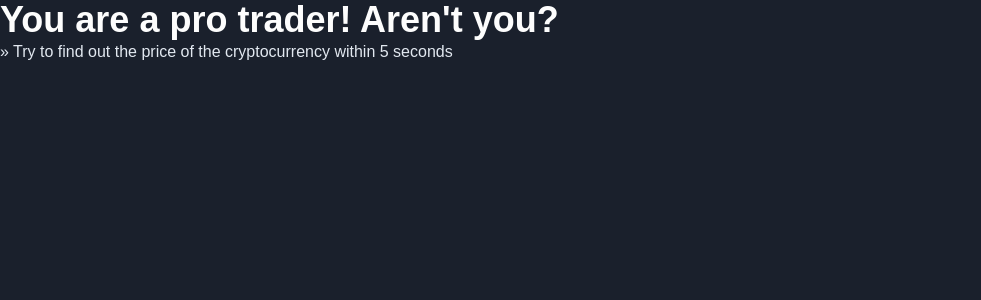
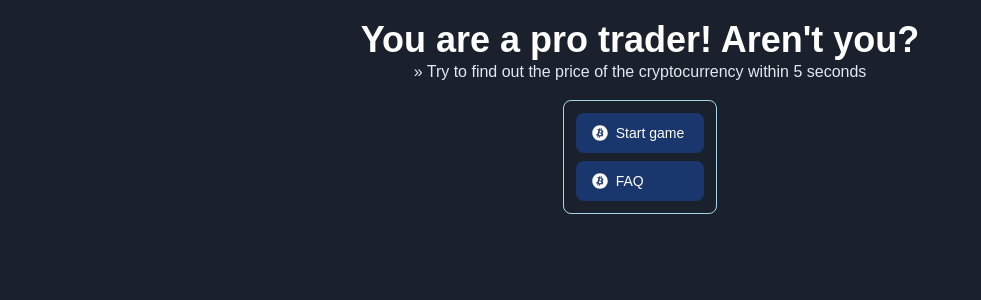
Before and after one commit to Joadevy/Trader-or-not-next, a Next.js app: page / in a window 1280 px wide. Shown: the top 300 px of the page, without its empty margins (0-981 px from the left). Built offline with nearby package versions, Linux system fonts and the light colour scheme; a web font is replaced by a local one.

Commit message:
feat: add basic functionality

```diff
--- a/src/app/page.tsx
+++ b/src/app/page.tsx
@@ -3,7 +3,16 @@ import HomeMenu from "@/components/homeMenu";
 
 export default function Home() {
   return (
-    <main>
+    <main className="flex flex-col gap-4 min-h-screen items-center">
+      <header className="text-dark-text flex flex-col items-center mt-5">
+        <h1 className="text-4xl font-bold text-dark-title">
+          You are a pro trader! Aren&apos;t you?
+        </h1>
+        <p>
+          » Try to find out the price of the cryptocurrency within 5 seconds
+        </p>
+      </header>
+
       <HomeMenu />
     </main>
   );
--- /dev/null
+++ b/src/components/Buttons/HomeButton/HomeButton.tsx
@@ -0,0 +1,31 @@
+type Props = {
+  text: string;
+  handleClick: () => void;
+};
+
+export const HomeButton = ({ text, handleClick }: Props) => {
+  return (
+    <button
+      className="text-dark-title bg-dark-blue-100 hover:bg-dark-blue-100/80 focus:ring-4 focus:outline-none focus:ring-dark-blue-100/50 font-medium rounded-lg text-sm px-5 py-2.5 text-center inline-flex items-center dark:hover:bg-dark-blue-100/80 dark:focus:ring-dark-blue-100/40"
+      type="button"
+      onClick={handleClick}
+    >
+      <svg
+        aria-hidden="true"
+        className="w-4 h-4 mr-2 -ml-1"
+        data-icon="bitcoin"
+        data-prefix="fab"
+        focusable="false"
+        role="img"
+        viewBox="0 0 512 512"
+        xmlns="http://www.w3.org/2000/svg"
+      >
+        <path
+          d="M504 256c0 136.1-111 248-248 248S8 392.1 8 256 119 8 256 8s248 111 248 248zm-141.7-35.33c4.937-32.1-20.19-50.74-54.55-62.57l11.15-44.7-27.21-6.781-10.85 43.52c-7.154-1.783-14.5-3.464-21.8-5.13l10.93-43.81-27.2-6.781-11.15 44.69c-5.922-1.349-11.73-2.682-17.38-4.084l.031-.14-37.53-9.37-7.239 29.06s20.19 4.627 19.76 4.913c11.02 2.751 13.01 10.04 12.68 15.82l-12.7 50.92c.76 .194 1.744 .473 2.829 .907-.907-.225-1.876-.473-2.876-.713l-17.8 71.34c-1.349 3.348-4.767 8.37-12.47 6.464 .271 .395-19.78-4.937-19.78-4.937l-13.51 31.15 35.41 8.827c6.588 1.651 13.05 3.379 19.4 5.006l-11.26 45.21 27.18 6.781 11.15-44.73a1038 1038 0 0 0 21.69 5.627l-11.11 44.52 27.21 6.781 11.26-45.13c46.4 8.781 81.3 5.239 95.99-36.73 11.84-33.79-.589-53.28-25-65.99 17.78-4.098 31.17-15.79 34.75-39.95zm-62.18 87.18c-8.41 33.79-65.31 15.52-83.75 10.94l14.94-59.9c18.45 4.603 77.6 13.72 68.81 48.96zm8.417-87.67c-7.673 30.74-55.03 15.12-70.39 11.29l13.55-54.33c15.36 3.828 64.84 10.97 56.85 43.03z"
+          fill="currentColor"
+        />
+      </svg>
+      {text}
+    </button>
+  );
+};
--- /dev/null
+++ b/src/components/Buttons/HomeButton/index.ts
@@ -0,0 +1,3 @@
+import { HomeButton } from "./HomeButton";
+
+export default HomeButton;
--- /dev/null
+++ b/src/components/Game/Game.tsx
@@ -0,0 +1,88 @@
+import { useEffect, useState } from "react";
+
+import HomeButton from "../Buttons/HomeButton";
+
+import { CryptoTicker, getRandomCrypto } from "./gameHelpers";
+
+// eslint-disable-next-line import/no-unresolved
+import { getPrice } from "@/utils/api/api";
+
+type Props = {
+  backToHome: () => void;
+};
+
+const Game = ({ backToHome }: Props) => {
+  const [isPlaying, setIsPlaying] = useState(true);
+  const [score, setScore] = useState(0);
+  const [ticker, setTicker] = useState<CryptoTicker>(getRandomCrypto());
+  const [tickerPrice, setTickerPrice] = useState<null | number>(null);
+
+  useEffect(() => {
+    getPrice(ticker.symbol).then((price) => setTickerPrice(price));
+  }, [ticker]);
+
+  const backToHomeFromGame = () => {
+    setIsPlaying(false);
+    backToHome();
+  };
+
+  if (!tickerPrice) return <div className="text-dark-blue-200">Loading...</div>;
+
+  const higherPriceSelected = async (isHigher: boolean) => {
+    setTimeout(async () => {
+      const newPrice = await getPrice(ticker.symbol);
+
+      if (newPrice > tickerPrice && isHigher) {
+        setScore(score + 1);
+      } else if (newPrice < tickerPrice && !isHigher) {
+        setScore(score + 1);
+      }
+
+      playAnotherRound();
+    }, 5000);
+  };
+
+  const playAnotherRound = () => {
+    let newTicker = getRandomCrypto();
+
+    while (newTicker.symbol === ticker.symbol) {
+      newTicker = getRandomCrypto();
+    }
+    setTicker(newTicker);
+  };
+
+  const playAgain = () => {
+    setScore(0);
+    setTicker(getRandomCrypto());
+  };
+
+  return (
+    <main className="text-dark-text border border-dark-blue-100 p-4 rounded-lg">
+      <div className="font-bold">Score: {score}</div>
+      <header>
+        <h2>
+          Cryptocurrency name:{" "}
+          <span className=" text-dark-blue-300">
+            {ticker.name} ({ticker.shortName})
+          </span>
+        </h2>
+        <h2>
+          Actual Price:{" "}
+          <span className=" text-dark-blue-300">{tickerPrice.toFixed(2)}</span>
+        </h2>
+      </header>
+      <div className="flex gap-2 mt-5">
+        <HomeButton
+          handleClick={() => higherPriceSelected(true)}
+          text="Higher price"
+        />
+        <HomeButton
+          handleClick={() => higherPriceSelected(false)}
+          text="Lower price"
+        />
+      </div>
+    </main>
+  );
+};
+
+export default Game;
--- /dev/null
+++ b/src/components/Game/gameHelpers.ts
@@ -0,0 +1,19 @@
+export type CryptoTicker = {
+  symbol: string;
+  name: string;
+  shortName: string;
+};
+
+const tickers: CryptoTicker[] = [
+  { symbol: "BTCUSDT", name: "Bitcoin", shortName: "BTC" },
+  { symbol: "ETHUSDT", name: "Ethereum", shortName: "ETH" },
+  { symbol: "SOLUSDT", name: "Solana", shortName: "SOL" },
+  { symbol: "BNBUSDT", name: "Binance Coin", shortName: "BNB" },
+  { symbol: "LTCUSDT", name: "Litecoin", shortName: "LTC" },
+];
+
+export const getRandomCrypto = () => {
+  const randomIndex = Math.floor(Math.random() * tickers.length);
+
+  return tickers[randomIndex];
+};
--- /dev/null
+++ b/src/components/Game/index.ts
@@ -0,0 +1,3 @@
+import Game from "./Game";
+
+export default Game;
--- a/src/components/homeMenu/homeMenu.tsx
+++ b/src/components/homeMenu/homeMenu.tsx
@@ -1,10 +1,38 @@
+"use client";
+
+import { useState } from "react";
+
+import Game from "../Game";
+import HomeButton from "../Buttons/HomeButton";
+
 const HomeMenu = () => {
+  const [isPlaying, setIsPlaying] = useState(false);
+  const [openFAQ, setOpenFAQ] = useState(false);
+
+  const handleStartPlay = () => {
+    setIsPlaying(true);
+  };
+
+  const backToHomeFromGame = () => {
+    setIsPlaying(false);
+  };
+
+  const handleOpenFAQ = () => {
+    setOpenFAQ(true);
+  };
+
+  const handleCloseFAQ = () => {
+    setOpenFAQ(false);
+  };
+
+  if (isPlaying) return <Game backToHome={() => backToHomeFromGame()} />;
+
+  // if (openFAQ) return <FAQ />;
+
   return (
-    <div className="text-dark-text">
-      <h1 className="text-4xl font-bold text-dark-title">
-        You are a pro trader! Aren&apos;t you?
-      </h1>
-      <p>» Try to find out the price of the cryptocurrency within 5 seconds</p>
+    <div className="text-dark-text border border-dark-blue-300 rounded-lg p-3 flex flex-col gap-2 justify-center">
+      <HomeButton handleClick={() => handleStartPlay()} text="Start game" />
+      <HomeButton handleClick={() => handleOpenFAQ()} text="FAQ" />
     </div>
   );
 };
--- /dev/null
+++ b/src/utils/api/api.tsx
@@ -0,0 +1,8 @@
+export const endpoint = "https://api.binance.com/api/v3/ticker/price";
+
+export const getPrice = async (symbol: string): Promise<number> => {
+  const response = await fetch(`${endpoint}?symbol=${symbol}`);
+  const data = await response.json();
+
+  return parseFloat(data.price);
+};
```
